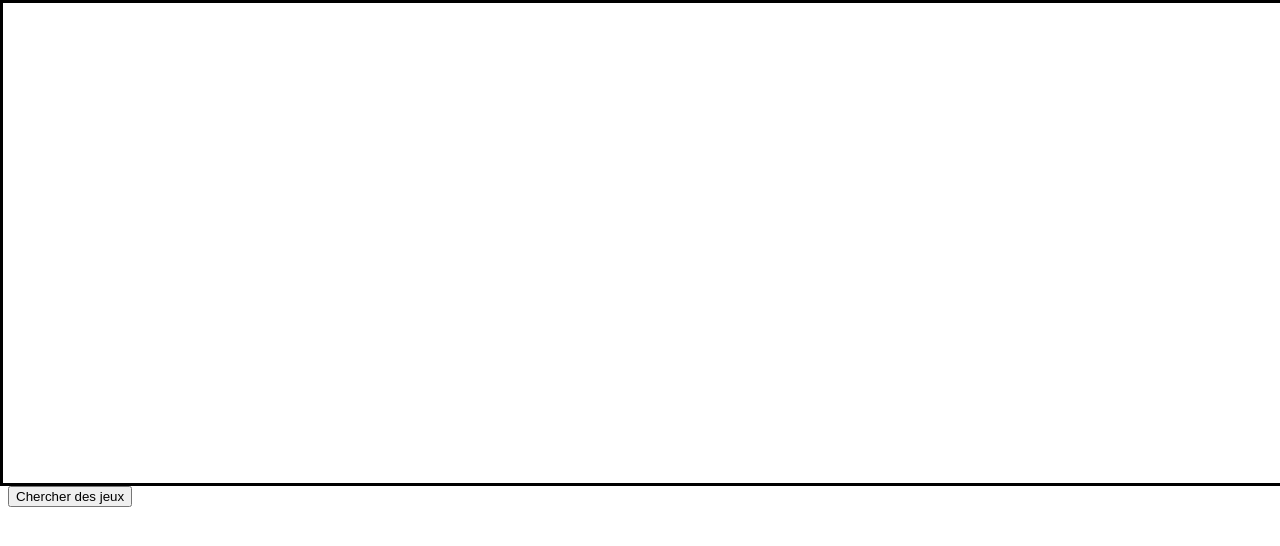
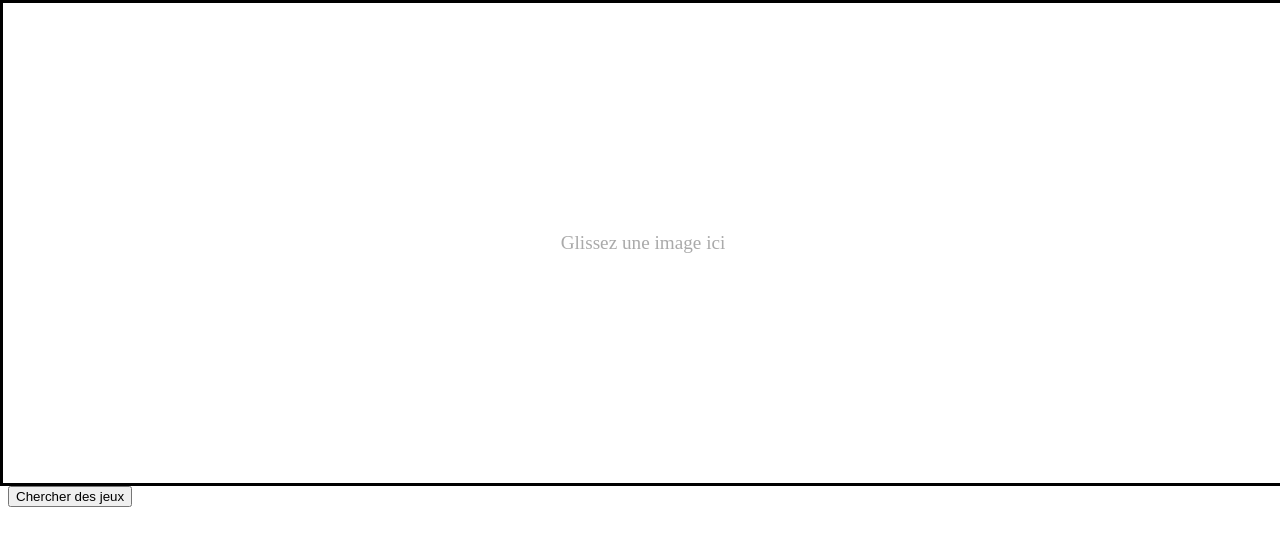
Before and after one commit to kassim0/bingbang-front, an Angular app: page /home in a window 1280 px wide. Shown: the top 546 px of the page. Built offline with nearby package versions, Linux system fonts and the light colour scheme.

Commit message:
Add possibilities to drag & drop wallpaper on the hero-banner div

```diff
--- a/src/app/components/home/home.component.html
+++ b/src/app/components/home/home.component.html
@@ -1,3 +1,11 @@
-<div class="hero-banner"></div>
+<div
+  class="hero-banner"
+  [style.background-image]="backgroundImage"
+  (dragover)="onDragOver($event)"
+  (dragleave)="onDragLeave($event)"
+  (drop)="onDrop($event)"
+  [class.drag-over]="isDragging">
+  <span class="drop-hint" *ngIf="!backgroundImage">Glissez une image ici</span>
+</div>
 
 <button mat-raised-button (click)="OpenPopup()">Chercher des jeux</button>
--- a/src/app/components/home/home.component.scss
+++ b/src/app/components/home/home.component.scss
@@ -4,4 +4,22 @@
   margin-top: -8px;
   height: 60vh;
   border: solid black;
+  display: flex;
+  align-items: center;
+  justify-content: center;
+  background-size: cover;
+  background-position: center;
+  background-repeat: no-repeat;
+  transition: opacity 0.2s;
+
+  &.drag-over {
+    opacity: 0.7;
+    border: 2px dashed #666;
+  }
+
+  .drop-hint {
+    color: #aaa;
+    font-size: 1.2rem;
+    pointer-events: none;
+  }
 }
--- a/src/app/components/home/home.component.ts
+++ b/src/app/components/home/home.component.ts
@@ -1,4 +1,5 @@
 import {Component, OnInit} from '@angular/core';
+import {NgIf} from "@angular/common";
 import {SearchBarComponent} from "../share/search-bar/search-bar.component";
 import {ListGamesPopupComponent} from "../list-games-popup/list-games-popup.component";
 import {MatDialog} from "@angular/material/dialog";
@@ -13,17 +14,44 @@ import {MatDivider} from "@angular/material/divider";
     ListGamesPopupComponent,
     MatListItem,
     MatDivider,
-    MatList
+    MatList,
+    NgIf
   ],
   templateUrl: './home.component.html',
   styleUrl: './home.component.scss'
 })
 export class HomeComponent implements OnInit{
 
+  backgroundImage: string | null = null;
+  isDragging = false;
+
   constructor(public dialog:MatDialog) {
   }
 
   ngOnInit(): void {
+  }
+
+  onDragOver(event: DragEvent) {
+    event.preventDefault();
+    this.isDragging = true;
+  }
+
+  onDragLeave(event: DragEvent) {
+    this.isDragging = false;
+  }
+
+  onDrop(event: DragEvent) {
+    event.preventDefault();
+    this.isDragging = false;
+
+    const file = event.dataTransfer?.files[0];
+    if (!file || !file.type.startsWith('image/')) return;
+
+    const reader = new FileReader();
+    reader.onload = () => {
+      this.backgroundImage = `url('${reader.result}')`;
+    };
+    reader.readAsDataURL(file);
   }
 
   OpenPopup() {
```
